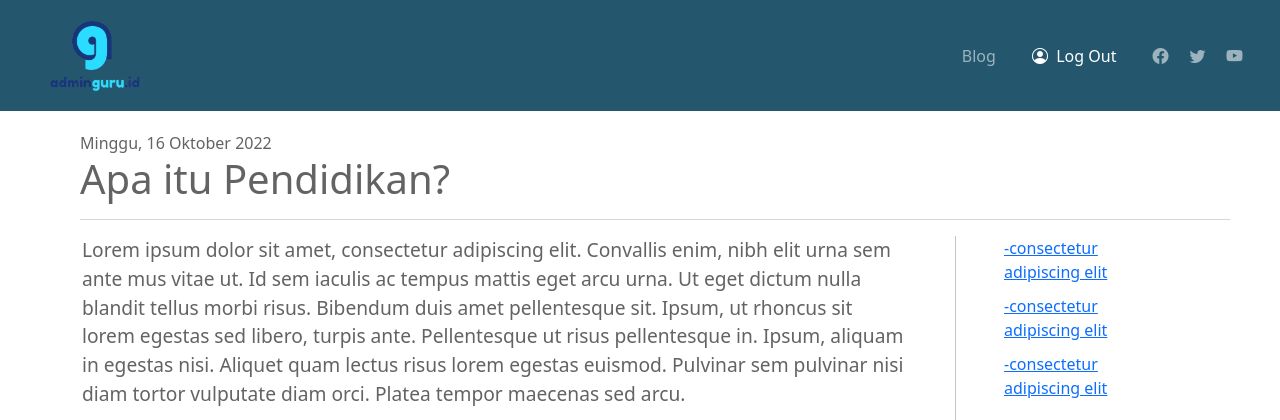
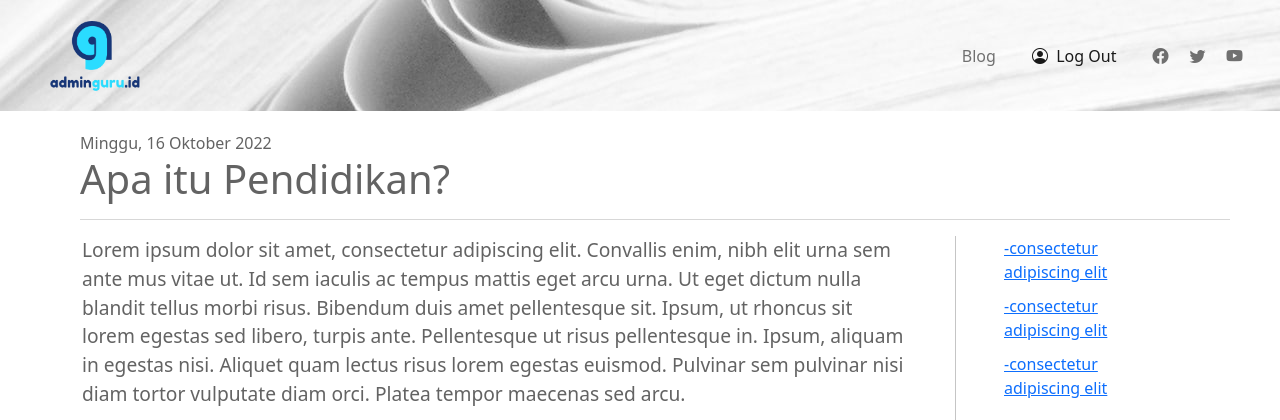
Before and after one commit to fauzanf07/adminGuru, a PHP site: page /adminGuru/blog/index.php in a window 1280 px wide. Shown: the top 420 px of the page. Run offline with PHP 8.4, Linux system fonts and the light colour scheme; some libraries are stand-ins or nearby versions.

Commit message:
change background navbar

```diff
--- a/blog/index.php
+++ b/blog/index.php
@@ -7,11 +7,13 @@
 	<link href="https://cdn.jsdelivr.net/npm/bootstrap@5.2.0/dist/css/bootstrap.min.css" rel="stylesheet" integrity="sha384-gH2yIJqKdNHPEq0n4Mqa/HGKIhSkIHeL5AyhkYV8i59U5AR6csBvApHHNl/vI1Bx" crossorigin="anonymous">
 	<link rel="stylesheet" href="https://cdn.jsdelivr.net/npm/bootstrap-icons@1.9.1/font/bootstrap-icons.css">
 	<meta name="viewport" content="width=device-width, initial-scale=1.0">
+	<meta charset="utf-8">
+    <meta name="description" content="Sebuah website yang dapat memudahkan para Pengajar dalam membuat Modul Ajar atau RPP dan memiliki Blog mengenai Pendidikan yang dapat dibaca oleh semua kalangan. Pengajar hanya mengisi sebuah inputan yang diperlukan dan website akan langsung mengkonversi inputan tersebut dalam file Word dan PDF">
 </head>
 
 <body>
-<div class="nav-parent">
-		<nav class="navbar navbar-expand-lg sticky-top navbar-dark" style="background-color: #FFFFFF;">
+	<div class="nav-parent">
+		<nav class="navbar navbar-expand-lg sticky-top navbar-light">
 			<div class="pink-on-top"></div>
 			<div class="container-fluid">
 				<div class="logo-parent">
--- a/create-modul-ajar/index.php
+++ b/create-modul-ajar/index.php
@@ -37,7 +37,7 @@
 <body>
 	<div class="wrapper">
 		<div class="nav-parent">
-			<nav class="navbar navbar-expand-lg sticky-top navbar-dark" style="background-color: #FFFFFF;">
+			<nav class="navbar navbar-expand-lg sticky-top navbar-light">
 				<div class="pink-on-top"></div>
 				<div class="container-fluid">
 					<div class="logo-parent">
--- a/edit-modul-ajar/edit.php
+++ b/edit-modul-ajar/edit.php
@@ -45,7 +45,7 @@
 <body>
 	<div class="wrapper">
 		<div class="nav-parent">
-			<nav class="navbar navbar-expand-lg sticky-top navbar-dark" style="background-color: #FFFFFF;">
+			<nav class="navbar navbar-expand-lg sticky-top navbar-light">
 				<div class="pink-on-top"></div>
 				<div class="container-fluid">
 					<div class="logo-parent">
--- a/forgot-password/index.php
+++ b/forgot-password/index.php
@@ -11,7 +11,7 @@
 
 <body>
 	<div class="nav-parent">
-		<nav class="navbar navbar-expand-lg sticky-top navbar-dark" style="background-color: #FFFFFF;">
+		<nav class="navbar navbar-expand-lg sticky-top navbar-light">
 			<div class="pink-on-top"></div>
 			<div class="container-fluid">
 				<div class="logo-parent">
--- a/login/index.php
+++ b/login/index.php
@@ -11,7 +11,7 @@
 
 <body>
 	<div class="nav-parent">
-		<nav class="navbar navbar-expand-lg sticky-top navbar-dark" style="background-color: #FFFFFF;">
+		<nav class="navbar navbar-expand-lg sticky-top navbar-light">
 			<div class="pink-on-top"></div>
 			<div class="container-fluid">
 				<div class="logo-parent">
--- a/signup/index.php
+++ b/signup/index.php
@@ -11,7 +11,7 @@
 
 <body>
 	<div class="nav-parent">
-		<nav class="navbar navbar-expand-lg sticky-top navbar-dark" style="background-color: #FFFFFF;">
+		<nav class="navbar navbar-expand-lg sticky-top navbar-light">
 			<div class="pink-on-top"></div>
 			<div class="container-fluid">
 				<div class="logo-parent">
--- a/style/blog/style.css
+++ b/style/blog/style.css
@@ -46,14 +46,15 @@ nav{
 	position: relative;
 	z-index: 1;
 	top: 0px;
-}
-
-.nav-parent .navbar{
-	background-color: #24576E !important;
+	background: url(../../images/background-paper.jpg) no-repeat center center fixed;
 }
 
 .nav-text{
 	margin-right: 20px;
+}
+
+li a{
+	color: #727272;
 }
 
 .nav-icon{
--- a/style/create-modul-ajar/style.css
+++ b/style/create-modul-ajar/style.css
@@ -46,11 +46,9 @@ nav{
 	position: relative;
 	z-index: 1;
 	top: 0px;
+	background: url(../../images/background-paper.jpg) no-repeat center center fixed;
 }
 
-.nav-parent .navbar{
-	background-color: #24576E !important;
-}
 .nav-text{
 	margin-right: 20px;
 }
--- a/style/edit-modul-ajar/style.css
+++ b/style/edit-modul-ajar/style.css
@@ -46,10 +46,7 @@ nav{
 	position: relative;
 	z-index: 1;
 	top: 0px;
-}
-
-.nav-parent .navbar{
-	background-color: #24576E !important;
+	background: url(../../images/background-paper.jpg) no-repeat center center fixed;
 }
 
 .nav-text{
--- a/style/forgot-password/style.css
+++ b/style/forgot-password/style.css
@@ -46,10 +46,7 @@ nav{
 	position: relative;
 	z-index: 1;
 	top: 0px;
-}
-
-.nav-parent .navbar{
-	background-color: #24576E !important;
+	background: url(../../images/background-paper.jpg) no-repeat center center fixed;
 }
 
 .nav-text{
--- a/style/login/style.css
+++ b/style/login/style.css
@@ -46,10 +46,7 @@ nav{
 	position: relative;
 	z-index: 1;
 	top: 0px;
-}
-
-.nav-parent .navbar{
-	background-color: #24576E !important;
+	background: url(../../images/background-paper.jpg) no-repeat center center fixed;
 }
 
 .nav-text{
--- a/style/signup/style.css
+++ b/style/signup/style.css
@@ -46,10 +46,7 @@ nav{
 	position: relative;
 	z-index: 1;
 	top: 0px;
-}
-
-.nav-parent .navbar{
-	background-color: #24576E !important;
+	background: url(../../images/background-paper.jpg) no-repeat center center fixed;
 }
 
 .nav-text{
```
Also changed, not shown: images/background-paper.jpg (added).
